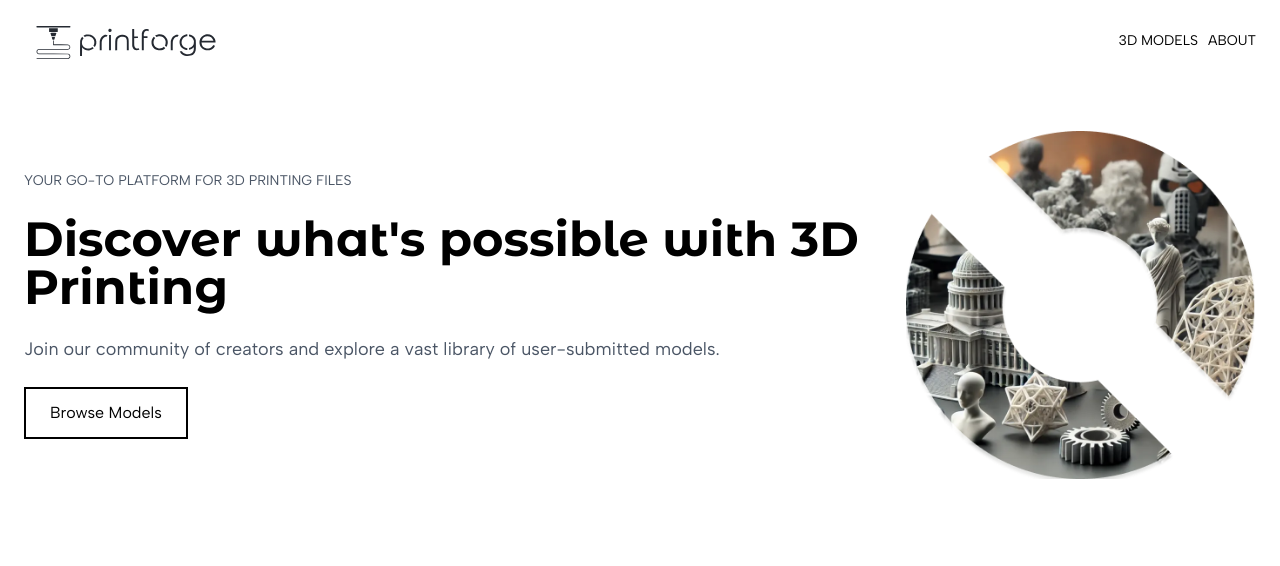
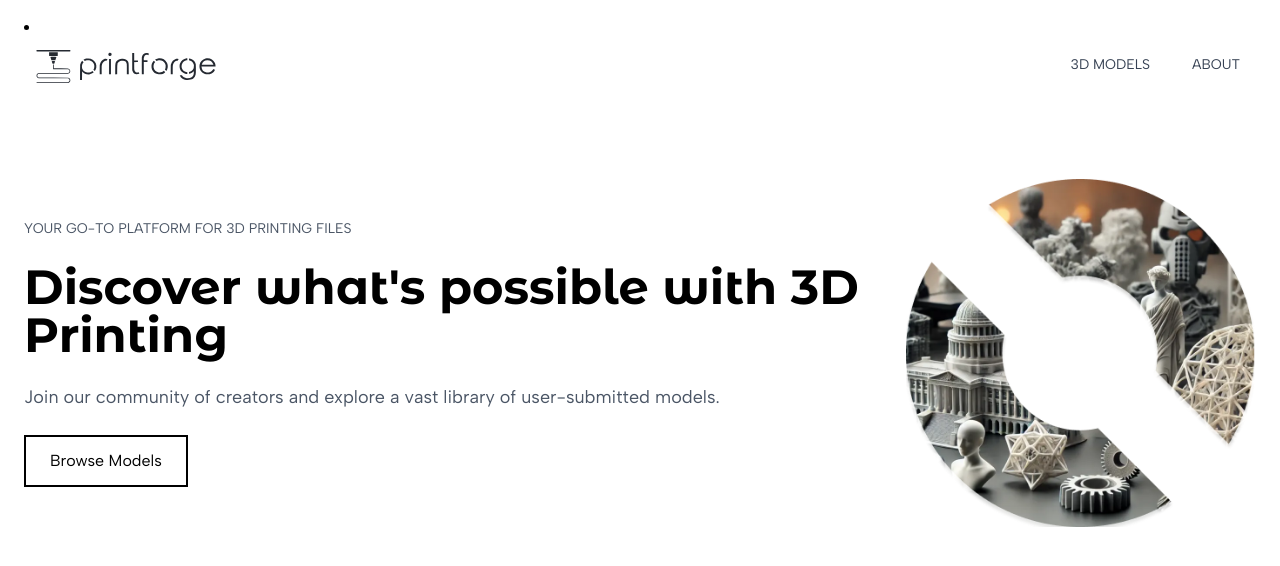
Before and after one commit to sujan2000/PrintForge, a Next.js app: page / in a window 1280 px wide. Shown: the top 566 px of the page. Built offline with nearby package versions, Linux system fonts and the light colour scheme.

Commit message:
custom hover color and navLink for Link element add

```diff
--- a/app/3d-models/layout.tsx
+++ b/app/3d-models/layout.tsx
@@ -1,27 +1,46 @@
 
 import { getAllCategories } from "@/app/lib/categories"
-import Link from "next/link"
 import { ReactNode } from "react"
 import { Category } from "../types"
+import NavLink from "@/app/components/NavLink"
+
 
 export default function ModelsLayout({
     children,
 }: { children: ReactNode }) {
 
-    const allCategories: Category[] = getAllCategories()
+    const categories: Category[] = getAllCategories()
 
     return (
-        <div>
-            <nav>
-                <Link href="/3d-models">All</Link>
-                {allCategories.map((category) =>
-                    < Link href={`/3d-models/categories/${category.slug}`} key={category.slug}>
-                        <h2>{category.displayName}</h2>
-                    </ Link >
-                )}
-            </nav>
-            {children}
+        <div className="relative flex flex-col min-h-screen md:flex-row">
+            {/* Responsive Navigation */}
+            <aside className="sticky top-0 z-10 w-full bg-white border-b border-gray-200 md:fixed md:w-64 md:top-1/2 md:-translate-y-1/2 md:border-none">
+                <div className="relative">
+                    <nav className="w-full overflow-x-auto md:overflow-visible scrollbar-hide">
+                        <ul className="flex px-4 py-3 space-x-4 whitespace-nowrap md:flex-col md:p-0 md:space-x-0 md:space-y-3">
+                            <NavLink
+                                href="/3d-models"
+                            >
+                                All
+                            </NavLink>
+                            {categories.map(item => (
+                                <NavLink
+                                    href={`/3d-models/categories/${item.slug}`}
+                                    key={item.slug}
+                                >
+                                    {item.displayName}
+                                </NavLink>
+                            ))}
+                        </ul>
+                    </nav>
+                    {/* Fading edge/gradient for horizontal scroll hint on mobile */}
+                    <div className="absolute top-0 right-0 w-8 h-full pointer-events-none bg-gradient-to-l from-white to-transparent md:hidden" />
+                </div>
+            </aside>
 
-        </div>)
+            {/* Main Content Area */}
+            <main className="flex-1 p-4 md:ml-64">{children}</main>
+        </div>
+    )
 
 }
--- /dev/null
+++ b/app/components/NavLink.tsx
@@ -0,0 +1,16 @@
+
+
+import Link from "next/link";
+import type { NavLinkProps } from "../types";
+
+export default function NavLink({ href, children }: NavLinkProps) {
+    return (
+        <li>
+            <Link
+                href={href}
+                className="px-4 py-2 text-gray-700 transition-colors rounded-md
+                 cursor-pointer hover:text-(--orange-accent)"
+            >{children}</Link>
+        </li>
+    )
+}
--- a/app/components/Navbar.tsx
+++ b/app/components/Navbar.tsx
@@ -1,4 +1,5 @@
-import Link from "next/link"
+
+import NavLink from "./NavLink"
 import PFLogoIcon from "@/public/printforge-logo-mobile.svg"
 import PFLogo from "@/public/printforge-logo-desktop.svg"
 
@@ -6,7 +7,7 @@
   return (
     <header className="w-full bg-white">
       <nav className="flex justify-between px-6 py-4">
-        <Link href="/">
+        <NavLink href="/">
           <div className="relative cursor-pointer">
             {/* Desktop Logo */}
             <img
@@ -21,13 +22,13 @@
               className="w-[40px] h-auto block md:hidden"
             />
           </div>
-        </Link>
+        </NavLink>
         <ul className="flex items-center gap-2.5">
           <li className="text-sm uppercase cursor-pointer">
-            <Link href="/3d-models">3D Models</Link>
+            <NavLink href="/3d-models">3D Models</NavLink>
           </li>
           <li className="text-sm uppercase cursor-pointer">
-            <Link href="/about">About</Link>
+            <NavLink href="/about">About</NavLink>
           </li>
         </ul>
       </nav>
--- a/app/globals.css
+++ b/app/globals.css
@@ -1,7 +1,15 @@
 @import "tailwindcss";
 
 
+:root {
+    --orange-accent: #F77D36;
+}
 
-h1,h2,h3,h4,h5,h6 {
+h1,
+h2,
+h3,
+h4,
+h5,
+h6 {
     font-family: var(--font-montserrat-alternates);
 }
--- a/app/types/index.ts
+++ b/app/types/index.ts
@@ -56,3 +56,8 @@
     title: string
     models: Model[]
 }
+
+export type NavLinkProps = {
+    href: string
+    children: ReactNode
+}
--- a/package.json
+++ b/package.json
@@ -9,6 +9,7 @@
     "lint": "eslint"
   },
   "dependencies": {
+    "init": "^0.1.2",
     "next": "16.1.1",
     "react": "19.2.3",
     "react-dom": "19.2.3",
@@ -21,7 +22,6 @@
     "@types/react-dom": "^19",
     "eslint": "^9",
     "eslint-config-next": "16.1.1",
-    "tailwindcss": "^4",
     "typescript": "^5"
   }
 }
```
Also changed, not shown: 1 other file (tests, documents, lock files or other folders).
